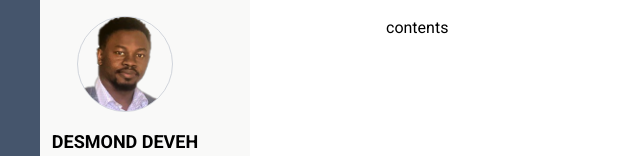
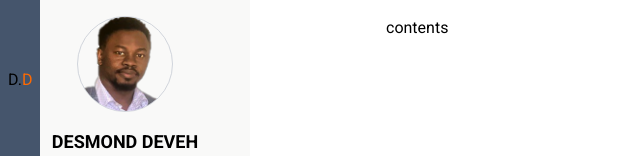
Before and after one commit to Desmond-netw/hireMePortfolio, a Next.js app in the folder v2/: page / in a window 1280 px wide. Shown: the top 156 px of the page, without its empty margins (0-640 px from the left). Built offline with nearby package versions, Linux system fonts and the light colour scheme.

Commit message:
modify home page layout

```diff
--- a/v2/src/app/ClientLayout.tsx
+++ b/v2/src/app/ClientLayout.tsx
@@ -4,7 +4,7 @@ import React, { useState } from "react";
 import AppsIcon from "@mui/icons-material/Apps";
 import SideDrawer from "./components/drawer";
 import Container from "./components/container";
-// import Link from "next/link";
+import Link from "next/link";
 
 export default function ClientLayout({
   children,
@@ -22,6 +22,7 @@ export default function ClientLayout({
       <Container>
       {/* Fixed smaill-side-bar-menu */}
       <aside className="w-10 xs:w-6 h-screen fixed top-0 left-0 bg-slate-600 flex flex-col items-center py-15 z-50">
+        <Link href="/" className="p-2 w-full">D.<span className="text-orange-500">D</span></Link>
         <button onClick={() => toggleDrawer(true)} className="md:hidden flex">
           <AppsIcon className="text-white" />
         </button>
```
